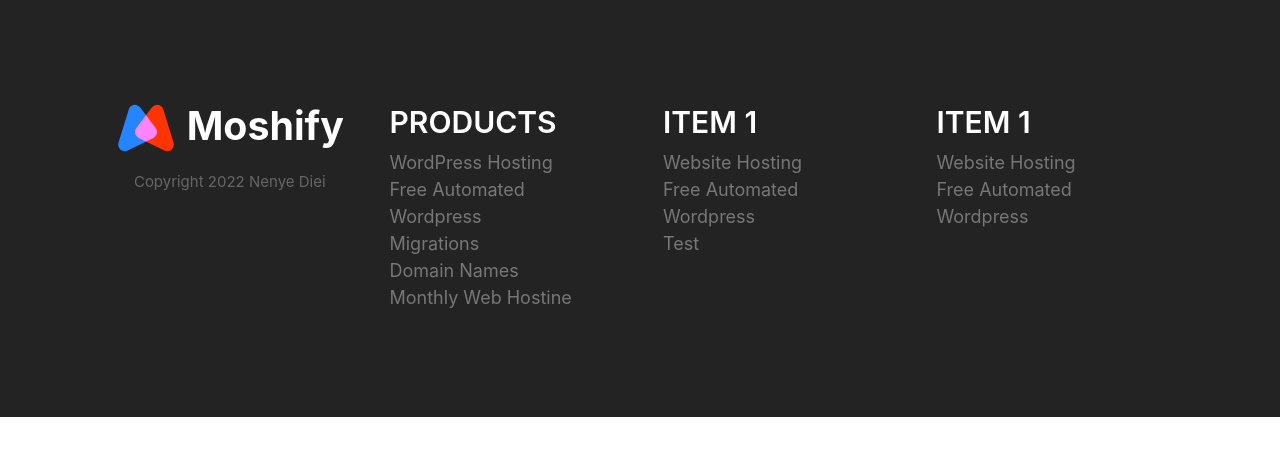
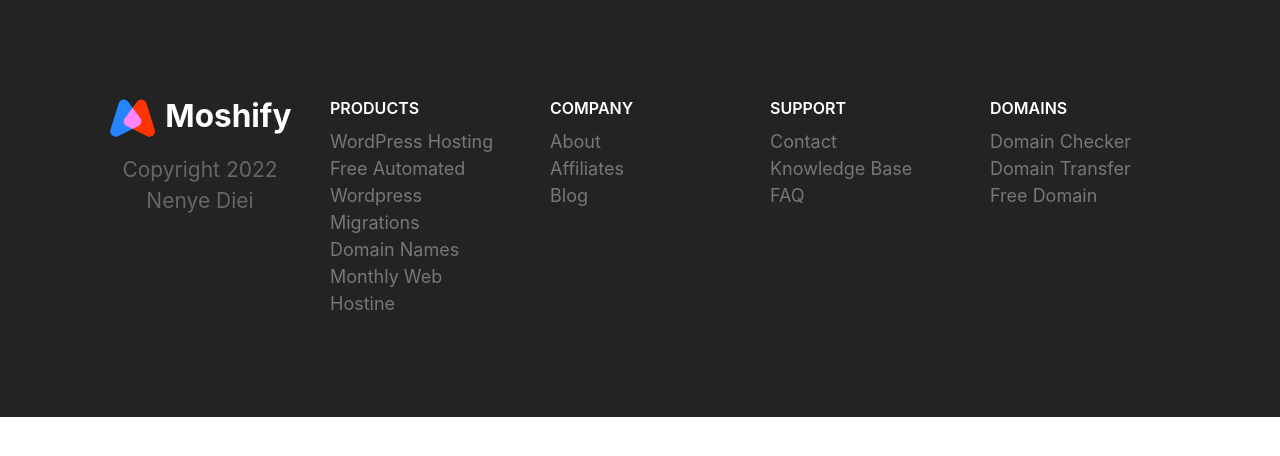
Before and after one commit to wctcprog98/commerce-site, a plain HTML site: page index.html in a window 1280 px wide. Both pictures are taken after a click on the link "WordPress Hosting". Drawn offline with Linux system fonts and the light colour scheme.

Commit message:
Added JavaScript function to expand Chebvron

```diff
--- /dev/null
+++ b/JS/main.js
@@ -0,0 +1,7 @@
+
+const collapsibles = document.querySelectorAll(".collapsible");
+collapsibles.forEach((item) =>
+  item.addEventListener("click", function () {
+    this.classList.toggle("collapsible--expanded");
+  })
+);
--- a/css/styles.css
+++ b/css/styles.css
@@ -817,15 +817,22 @@
     background: #232323;
   }
 
+  .footer a {
+    color: #777;
+  }
+
+    footer a:hover {
+    color: #fff;
+    transition: color .3s;
+  }
+
   .footer__section {
-    border-bottom: 1px solid #393939;
+    border: 0;
+    /* border-bottom: 1px solid #393939; */
     padding: 2rem;
   }
 
-   .footer__section {
-    border: none;
-    padding: 2.3rem;
-  }
+
   .footer__section .list {
     margin: 0;
   }
@@ -858,25 +865,11 @@
   .footer .collapsible__content {
     max-height: 100%;
     opacity: 1;
-  }
-  }
-
-
-
-  .footer a {
-    color: #777;
-  }
-
-  footer a:hover {
-    color: #fff;
-    transition: color .3s;
-  }
-
-  .footer__copyright {
-    font-size: 1.5rem;
+     }
   }
 
   .footer__heading {
     font-weight: 600;
     text-transform: uppercase;
+    font-size: 1.6rem;
   }
--- a/index.html
+++ b/index.html
@@ -13,7 +13,7 @@
             <div class="container grid footer__section">
                 <section class="collapsible collapsible--expanded footer__section">
                     <header class="collapsible__header">
-                        <h2 class="collapsible__heading  footer__heading">Products</h2>
+                        <h2 class="collapsible__heading footer__heading">Products</h2>
                         <svg class="icon icon--white collapsible__chevron">
                             <use xlink:href="images/sprite.svg#chevron"></use>
                         </svg>
@@ -45,7 +45,7 @@
                 <section class="collapsible footer__section">
 
                     <header class="collapsible__header">
-                        <h2 class="collapsible__heading  footer__heading">Item 1</h2>
+                        <h2 class="collapsible__heading  footer__heading">company</h2>
                         <svg class="icon icon--white collapsible__chevron">
                             <use xlink:href="images/sprite.svg#chevron"></use>
                         </svg>
@@ -53,13 +53,13 @@
                     <div class="collapsible__content">
                         <ul class="list">
                             <li>
-                                <a href="#">Website Hosting</a>
+                                <a href="#">About</a>
                             </li>
                             <li>
-                                <a href="#">Free Automated Wordpress</a>
+                                <a href="#">Affiliates</a>
                             </li>
                             <li>
-                                <a href="#">Test</a>
+                                <a href="#">Blog</a>
                             </li>
                         </ul>
                     </div>
@@ -67,7 +67,7 @@
                 <section class="collapsible footer__section">
 
                     <header class="collapsible__header">
-                        <h2 class="collapsible__heading  footer__heading">Item 1</h2>
+                        <h2 class="collapsible__heading  footer__heading">support</h2>
                         <svg class="icon icon--white collapsible__chevron">
                             <use xlink:href="images/sprite.svg#chevron"></use>
                             <!-- <img class="image--small collapsible__chevron" src="images/chevron.svg" alt=""> -->
@@ -76,25 +76,48 @@
                     <div class="collapsible__content">
                         <ul class="list">
                             <li>
-                                <a href="#">Website Hosting</a>
+                                <a href="#">Contact</a>
                             </li>
                             <li>
-                                <a href="#">Free Automated Wordpress</a>
+                                <a href="#">Knowledge Base</a>
                             </li>
                             <li>
-                                <a href="#"></a>
-                                <a href=""></a>
-                                <a href=""></a>
+                                <a href="#">FAQ</a>
                             </li>
                         </ul>
                     </div>
                 </section>
+                <section class="collapsible footer__section">
+
+                    <header class="collapsible__header">
+                        <h2 class="collapsible__heading  footer__heading">domains</h2>
+                        <svg class="icon icon--white collapsible__chevron">
+                            <use xlink:href="images/sprite.svg#chevron"></use>
+                            <!-- <img class="image--small collapsible__chevron" src="images/chevron.svg" alt=""> -->
+                        </svg>
+                    </header>
+                    <div class="collapsible__content">
+                        <ul class="list">
+                            <li>
+                                <a href="#">Domain Checker</a>
+                            </li>
+                            <li>
+                                <a href="#">Domain Transfer</a>
+                            </li>
+                            <li>
+                                <a href="#">Free Domain</a>
+
+                            </li>
+                        </ul>
+                    </div>
+                </section>
+
                 <section class="footer__brand">
                     <img src="images/logo.svg" alt="">
                     <p class="footer__copyright">Copyright 2022 Nenye Diei</p>
                 </section>
             </div>
         </footer>
-        <script src="js/main.js"></script>
+        <script src="JS/main.js"></script>
     </body>
 </html>
```
Also changed, not shown: main.js (deleted, +0 -41 lines).
